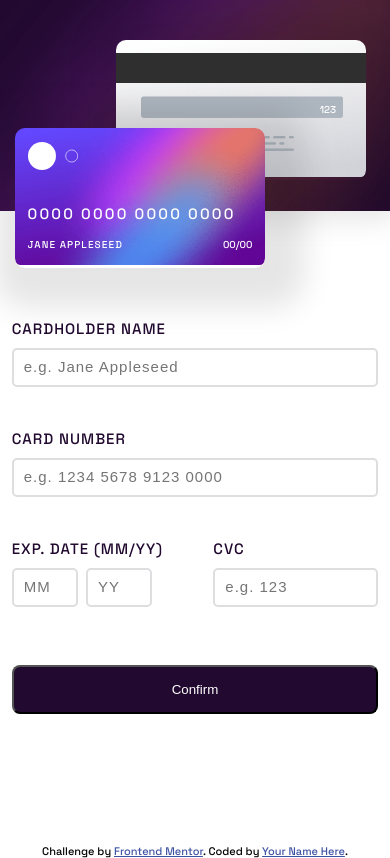
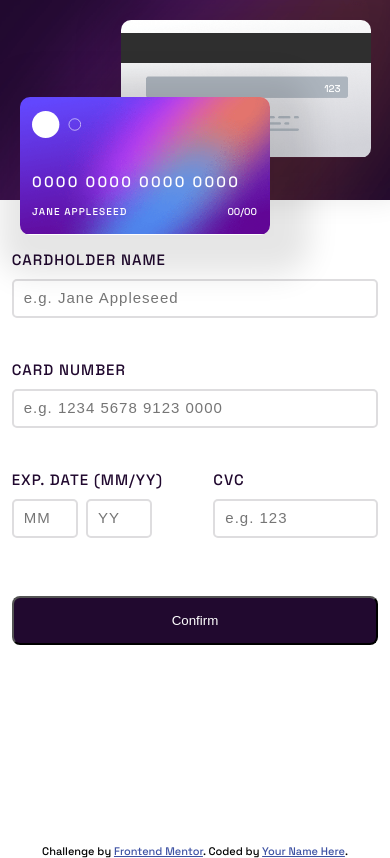
Before and after one commit to priorihugo/frontend-mentor-interactive-card-details-form-main, a plain HTML site: page interactive-card-details-form-main/index.html in a window 390 px wide. Drawn offline with Linux system fonts and the light colour scheme.

Commit message:
ajustes de responsividade com valores absolutos

```diff
--- a/interactive-card-details-form-main/style.css
+++ b/interactive-card-details-form-main/style.css
@@ -175,7 +175,7 @@ input.invalid{
     }
     .card-images{
         width: 420px;
-        margin-left: calc(33% - 210px);
+        margin-left: calc(33% - 250px);
     }
     #card-front , #card-back{
         width: 350px;
@@ -193,20 +193,22 @@ input.invalid{
         font-size: 10px;
     }
     .card-images{
-        width: 308px;
-        margin-left: calc(33% - 154px);
+        width: 330px;
+        margin-left: 15px;
     }
     #card-front , #card-back{
-        width: 250px;
-        height: 140px;
-        margin-bottom: 22px;
+        width: 290px;
+        height: 154px;
+        margin-bottom: 10px;
     }
     .form-area>form , .thank-you-container{
-        max-width: 350px;
-        margin-right: 20px;
+        max-width: 235px;
+        margin-right: 15px;
     }
 
 }
+
+/*mobile devices*/
 @media screen and (max-width: 600px) {
 
     html{
@@ -218,40 +220,41 @@ input.invalid{
     }
     .background-images{
         width: 100vw;
-        height: 35%;
+        height: 250px;
     }
     .form-area{
         width: 100vw;
-        height: 66%;
-        margin: auto;
+        justify-content: flex-start;
     }
     .form-area>form , .thank-you-container{
+        position: absolute;
         max-width: 400px;
-        margin: 20% 20px auto 20px;
+        margin: 80px 20px auto 20px;
 
     }
     .card-images{
+        position: absolute;
         width: 90%;
-        height: fit-content;
-        margin: 40px 15px 0 15px;
+        height: 300px;
+        margin: 20px auto;
+        align-self: center;
     }
     #card-front , #card-back{
         /*reseting all margins */
         margin: 0;
 
+        position: absolute;
         width: 350px;
         height: 192px;
     }
     #card-front{
-        position: absolute;
-        margin-top: 210px;
-        margin-right: auto;
+        bottom: 0;
+        left: 0;
         z-index: 1;
-
     }
     #card-back{
-        margin-bottom: auto;
-        margin-left: auto;
+        top: 0;
+        right: 0;
 
     }
 }
@@ -260,17 +263,20 @@ input.invalid{
         font-size: 10px;
     }
     .background-images{
-        height: 25%;
+        height: 200px;
+    }
+    .card-images{
+        height: 215px;
     }
     #card-front , #card-back{
         width: 250px;
-        height: 140px;
+        height: 138px;
     }
     #card-front{
         margin-top: 175px;
     }
     .form-area>form , .thank-you-container{
-        margin-top: 70px;
+        margin-top: 50px;
         width: 94%;
     }
 
```
